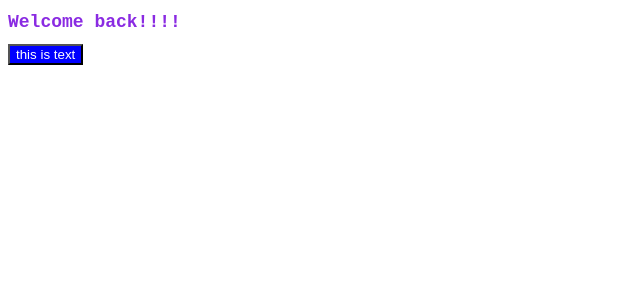
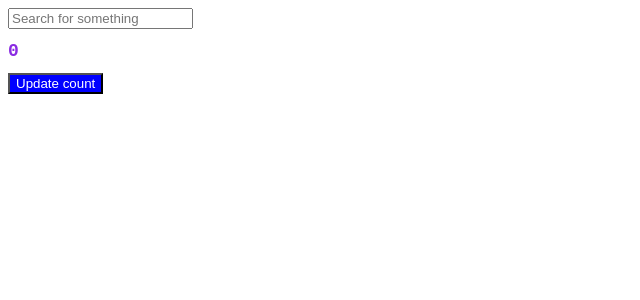
Before and after one commit to dongju93/movie-app-2024, a React (Create React App) app: page /movie/1 in a window 1280 px wide. Shown: the top 300 px of the page, without its empty margins (0-640 px from the left). Built offline with nearby package versions, Linux system fonts and the light colour scheme.

Commit message:
#6.1 useEffect & #6.2 Deps

```diff
--- a/src/App.js
+++ b/src/App.js
@@ -1,12 +1,43 @@
 // 컴포넌트 파일 내 function 을 import 하여 사용
 import Button from "./Button";
-import styles from "./App.module.css"
+import styles from "./App.module.css";
+import { useState, useEffect } from "react";
 
 function App() {
+    const [count, setCount] = useState(0);
+    const updateCount = () => {
+        setCount((prev) => prev + 1);
+    };
+    const [keyword, setKeyword] = useState("");
+    console.log("I run all the time");
+    const iRunOnlyOnce = () => {
+        console.log("Call API");
+    };
+    // input 에서 값을 입력받아 keyword 에 저장
+    const searchKeyword = (e) => {
+        setKeyword(e.target.value);
+    };
+    // useEffect 를 사용하여 할당된 함수(console.log)를 한 번만 실행, 두 번째 인자가 빈 배열 일때
+    // 두 번째 인자로 값을 넣어주면 해당 값이 변경될 때마다 해당 함수 실행
+    useEffect(() => {
+        // keyword 가 비어있지 않고 길이가 6보다 작을 때 검색 쿼리
+        if (keyword !== "" && keyword.length < 6) {
+            console.log("Search for short keyword:", keyword);
+            // keyword 가 비어있지 않고 길이가 6보다 클 때 검색 쿼리
+        } else {
+            console.log("Search for long keyword:", keyword);
+        }
+    }, [keyword]);
+    useEffect(iRunOnlyOnce, []);
     return (
         <div>
-            <h1 className={styles.title}>Welcome back!!!!</h1>
-            <Button text={"this is text"} />
+            <input
+                onChange={searchKeyword}
+                type="text"
+                placeholder="Search for something"
+            />
+            <h1 className={styles.title}>{count}</h1>
+            <Button text={"Update count"} cntFunc={updateCount} />
         </div>
     );
 }
--- a/src/Button.js
+++ b/src/Button.js
@@ -2,14 +2,19 @@ import { PropTypes } from "prop-types";
 // React는 .module.css 파일을 JS Object 로 변환시킴
 import styles from "./Button.module.css";
 
-function Button({ text }) {
+function Button({ text, cntFunc }) {
     // class에 styles.btn 을 추가하여 CSS를 적용함
-    return <button className={styles.btn}>{text}</button>;
+    return (
+        <button className={styles.btn} onClick={cntFunc}>
+            {text}
+        </button>
+    );
 }
 
 // Practice 와 동일하게 propTypes 를 사용하여 Type 및 필수 여부를 설정
 Button.propTypes = {
     text: PropTypes.string.isRequired,
+    cntFunc: PropTypes.func.isRequired,
 };
 
 export default Button;
```
